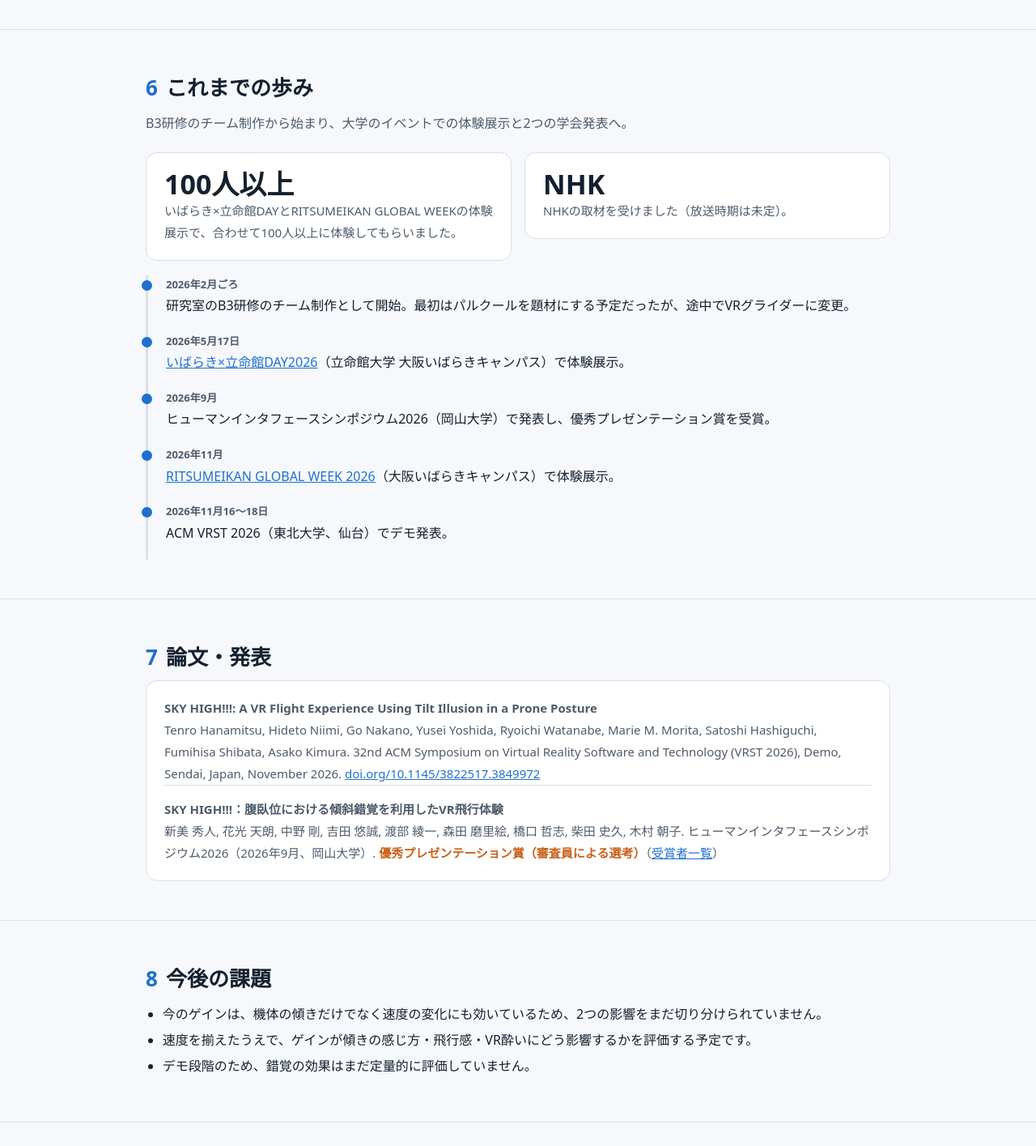
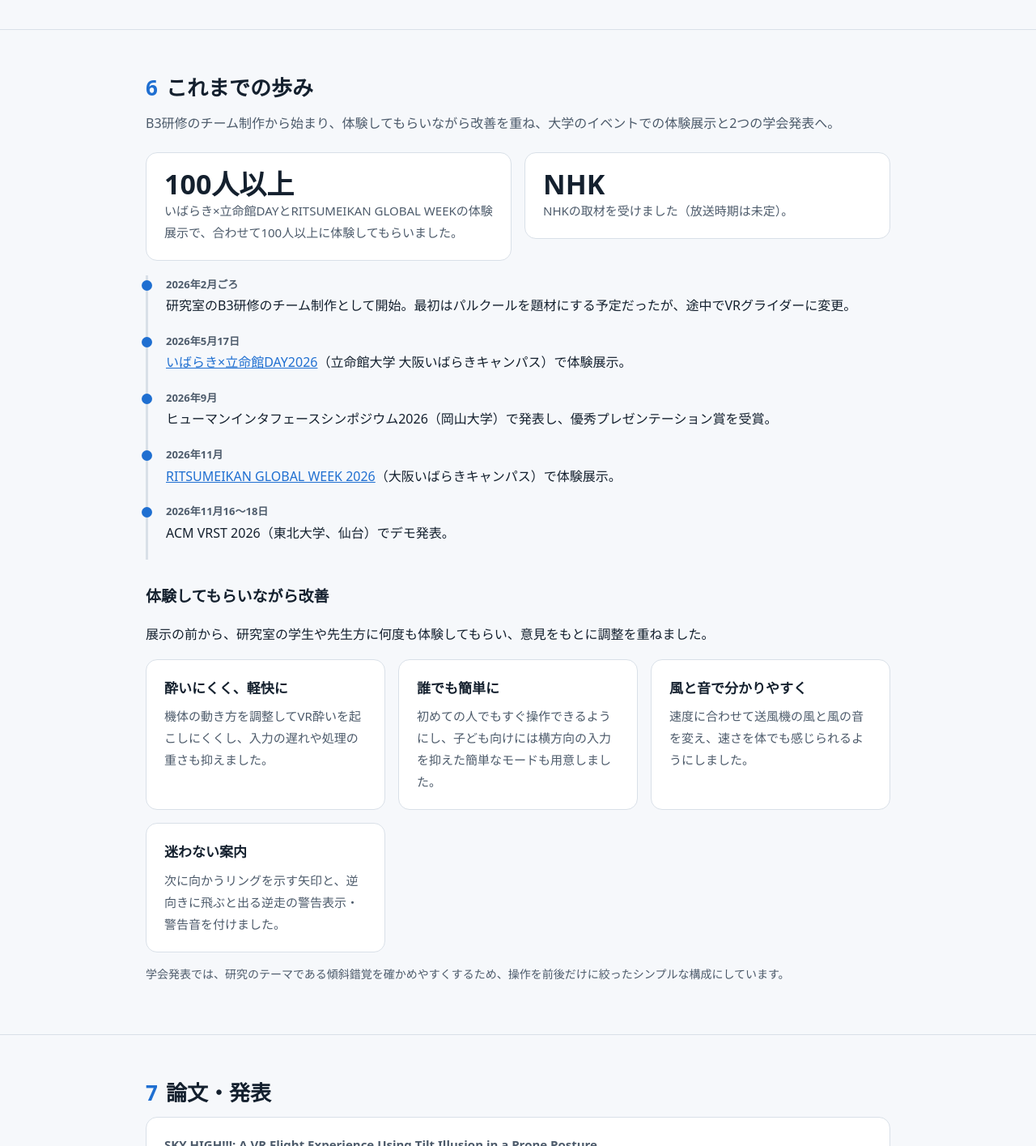
Before and after one commit to GoNakano/vr-glider-project-summary, a plain HTML site: page docs/index.html in a window 1280 px wide. Shown: the part 4560-5975 px from the top of the page at 81% size. Drawn offline with Linux system fonts and the light colour scheme.

Commit message:
体験してもらいながら改善したことを追加
Co-Authored-By: Claude Opus 5.5 <noreply@anthropic.com>

```diff
--- a/docs/index.html
+++ b/docs/index.html
@@ -179,7 +179,7 @@ footer{padding:36px 0 56px;color:var(--sub);font-size:13px}
 
 <section id="history"><div class="wrap">
   <h2><span class="num">6</span>これまでの歩み</h2>
-  <p class="kicker">B3研修のチーム制作から始まり、大学のイベントでの体験展示と2つの学会発表へ。</p>
+  <p class="kicker">B3研修のチーム制作から始まり、体験してもらいながら改善を重ね、大学のイベントでの体験展示と2つの学会発表へ。</p>
   <div class="grid g2" style="align-items:start">
     <div class="card"><div class="stat">100人以上</div><p>いばらき×立命館DAYとRITSUMEIKAN GLOBAL WEEKの体験展示で、合わせて100人以上に体験してもらいました。</p></div>
     <div class="card"><div class="stat">NHK</div><p>NHKの取材を受けました（放送時期は未定）。</p></div>
@@ -191,6 +191,15 @@ footer{padding:36px 0 56px;color:var(--sub);font-size:13px}
     <li><span class="d">2026年11月</span><a href="https://ibaraki.ritsumei.ac.jp/gw2026/">RITSUMEIKAN GLOBAL WEEK 2026</a>（大阪いばらきキャンパス）で体験展示。</li>
     <li><span class="d">2026年11月16〜18日</span>ACM VRST 2026（東北大学、仙台）でデモ発表。</li>
   </ul>
+  <h3>体験してもらいながら改善</h3>
+  <p>展示の前から、研究室の学生や先生方に何度も体験してもらい、意見をもとに調整を重ねました。</p>
+  <div class="grid g2">
+    <div class="card"><h4>酔いにくく、軽快に</h4><p>機体の動き方を調整してVR酔いを起こしにくくし、入力の遅れや処理の重さも抑えました。</p></div>
+    <div class="card"><h4>誰でも簡単に</h4><p>初めての人でもすぐ操作できるようにし、子ども向けには横方向の入力を抑えた簡単なモードも用意しました。</p></div>
+    <div class="card"><h4>風と音で分かりやすく</h4><p>速度に合わせて送風機の風と風の音を変え、速さを体でも感じられるようにしました。</p></div>
+    <div class="card"><h4>迷わない案内</h4><p>次に向かうリングを示す矢印と、逆向きに飛ぶと出る逆走の警告表示・警告音を付けました。</p></div>
+  </div>
+  <p class="note">学会発表では、研究のテーマである傾斜錯覚を確かめやすくするため、操作を前後だけに絞ったシンプルな構成にしています。</p>
 </div></section>
 
 <section id="pub"><div class="wrap">
```
